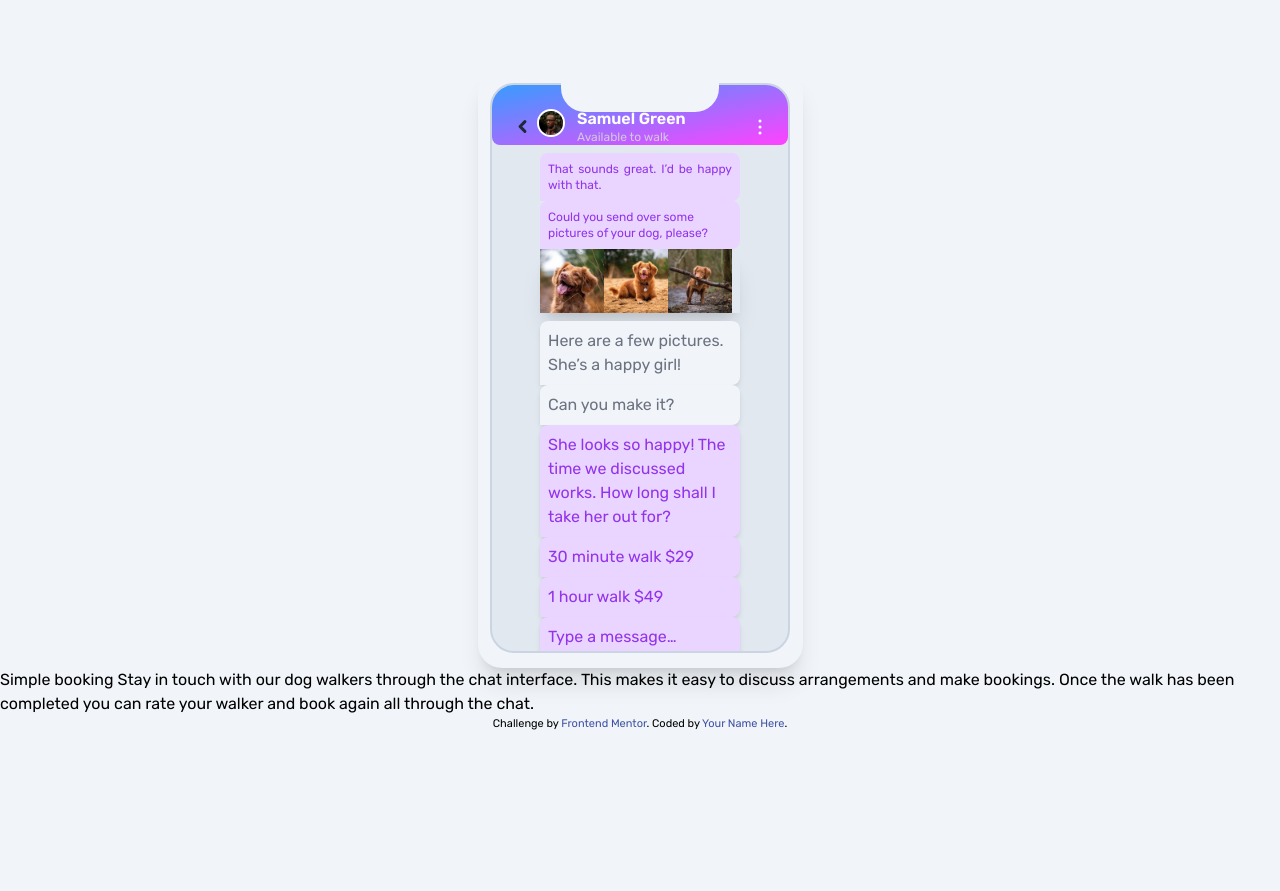
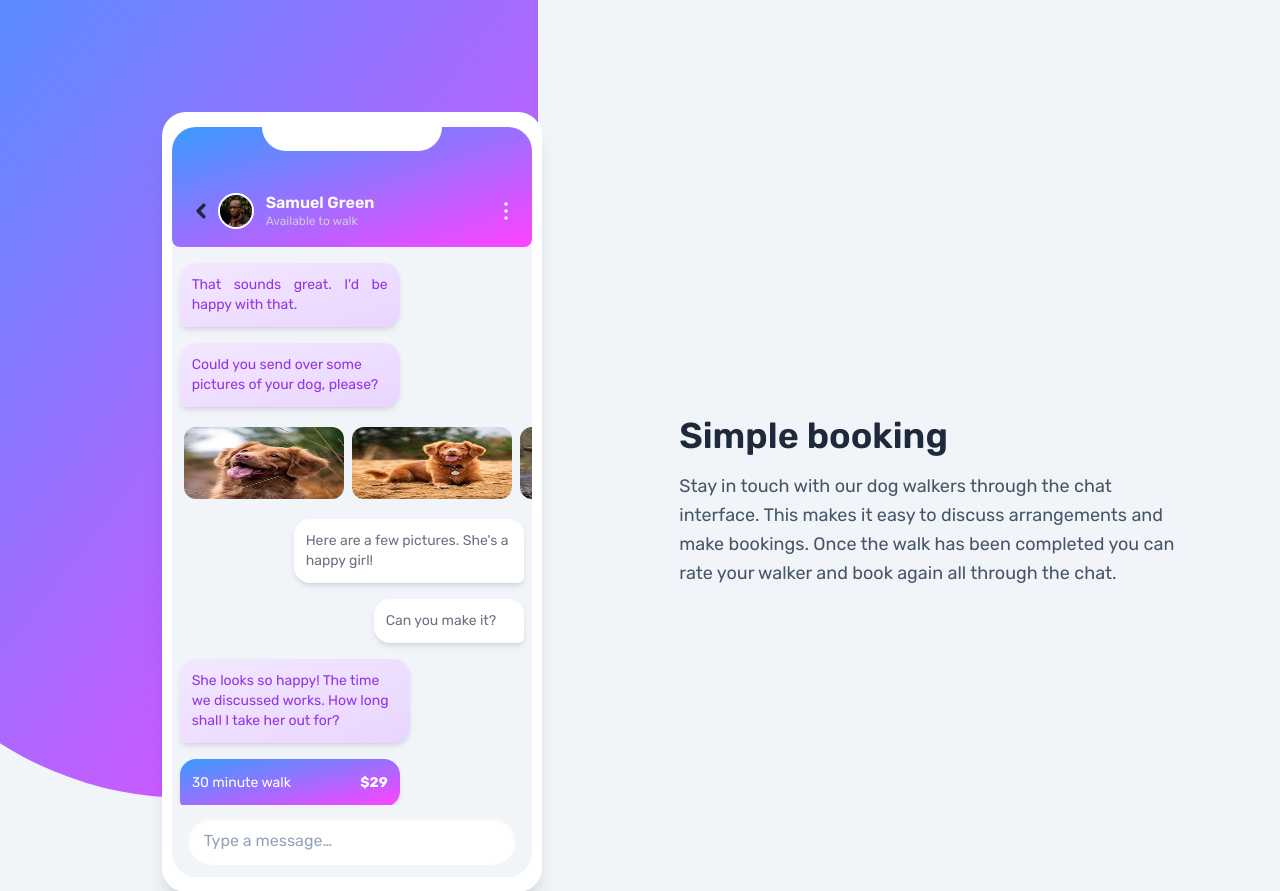
Before and after one commit to DimsuCodes/SBA-4, a plain HTML site: page index.html in a window 1280 px wide. Shown: the top 891 px of the page. Before the commit the page ends 800 px from the top, so only its background shows below. Drawn offline with nearby package versions, Linux system fonts and the light colour scheme.

Commit message:
Added more code and fixed bug errors

```diff
--- a/index.html
+++ b/index.html
@@ -1,111 +1,169 @@
 <!DOCTYPE html>
 <html lang="en">
+
 <head>
   <meta charset="UTF-8">
-  <meta name="viewport" content="width=device-width, initial-scale=1.0"> <!-- displays site properly based on user's device -->
+  <meta name="viewport" content="width=device-width, initial-scale=1.0">
+  <!-- displays site properly based on user's device -->
 
   <link rel="icon" type="image/png" sizes="32x32" href="./images/favicon-32x32.png">
 
   <title>Frontend Mentor | [Challenge Name Here]</title>
-    <script src="https://cdn.tailwindcss.com"></script>
-    <link rel="preconnect" href="https://fonts.googleapis.com">
-<link rel="preconnect" href="https://fonts.gstatic.com" crossorigin>
-<link href="https://fonts.googleapis.com/css2?family=Figtree:ital,wght@0,300..900;1,300..900&family=Outfit:wght@100..900&family=Rubik:ital,wght@0,300..900;1,300..900&display=swap" rel="stylesheet">
-  <!-- Feel free to remove these styles or customise in your own stylesheet 👍 -->
+  <script src="https://cdn.tailwindcss.com"></script>
+  <link rel="preconnect" href="https://fonts.googleapis.com">
+  <link rel="preconnect" href="https://fonts.gstatic.com" crossorigin>
+  <link
+    href="https://fonts.googleapis.com/css2?family=Figtree:ital,wght@0,300..900;1,300..900&family=Outfit:wght@100..900&family=Rubik:ital,wght@0,300..900;1,300..900&display=swap"
+    rel="stylesheet">
+
   <style>
-    .attribution { font-size: 0.6875rem; text-align: center; }
-    .attribution a { color: hsl(228, 45%, 44%); }
+    .attribution {
+      font-size: 0.6875rem;
+      text-align: center;
+    }
+
+    .attribution a {
+      color: hsl(228, 45%, 44%);
+    }
   </style>
 
 </head>
-<body class="bg-slate-100 min-h-screen flex flex-col justify-center items-center font-[Rubik]">
 
-    <!--phone shape-->
-    <div class="relative flex flex-col justify-center items-center md:w-[325px] h-[600px] bg-slate-100 p-2 rounded-3xl shadow-xl">
+<body class="bg-slate-100 min-h-screen flex flex-col justify-between items-center font-[Rubik] overflow-x-hidden">
 
+  <!-- Main Container: Stacks vertically on mobile, places items side-by-side on desktop (lg:) -->
+  <main class="flex flex-col lg:flex-row items-center justify-center gap-12 w-full max-w-6xl mx-auto px-6 py-12 flex-1">
 
-    <!--Inner part of the phone bg-->
+    <!-- Left side: Hero area with background blob & Phone shape -->
+    <div class="relative w-full lg:w-1/2 flex justify-center py-8 lg:py-16">
 
-    <div class="flex flex-col overflow-hidden items-center md:w-[300px] h-[570px] bg-slate-200 border-2 border-slate-300 rounded-3xl">
+      <!-- Purple gradient blob -->
+      <div
+        class="absolute left-[-250px] top-[-150px] w-[700px] h-[900px] rounded-b-full bg-gradient-to-br from-[hsl(210,100%,61%)] to-[hsl(300,100%,63%)] -z-10">
+      </div>
 
+      <!-- Phone shape mockup -->
+      <div
+        class="relative flex flex-col justify-center items-center w-[380px] h-[780px] bg-white p-3 rounded-3xl shadow-xl">
 
+        <!-- Inner part of the phone bg -->
+        <div
+          class="flex flex-col overflow-hidden w-[360px] h-[750px] bg-slate-100 border-1 border-slate-200 rounded-3xl relative">
 
-     <!--app purple bar with avatar-->
+          <!-- App purple header bar with avatar -->
+          <div
+            class="w-full h-[120px] shrink-0 bg-gradient-to-br from-[hsl(210,100%,61%)] to-[hsl(300,100%,63%)] flex items-center px-3 pt-12 rounded-lg text-md">
 
-    <div class="w-full h-[85px] bg-gradient-to-br from-[hsl(210,100%,61%)] to-[hsl(300,100%,63%)] flex items-center px-4 pt-6 rounded-lg text-md">
+            <!-- Back arrow -->
+            <button class="text-white">
+              <svg class="w-[34px] h-[34px] text-gray-800 dark:text-white" aria-hidden="true"
+                xmlns="http://www.w3.org/2000/svg" width="24" height="24" fill="none" viewBox="0 0 24 24">
+                <path stroke="currentColor" stroke-linecap="round" stroke-linejoin="round" stroke-width="2.5"
+                  d="m14 8-4 4 4 4" />
+              </svg>
+            </button>
 
-             <!--Back arrow-->
-        <button class="text-white">
-           <svg class="w-[29px] h-[29px] text-gray-800 dark:text-white" aria-hidden="true" xmlns="http://www.w3.org/2000/svg" width="24" height="24" fill="none" viewBox="0 0 24 24">
-  <path stroke="currentColor" stroke-linecap="round" stroke-linejoin="round" stroke-width="2.5" d="m14 8-4 4 4 4"/>
-</svg>
+            <!-- Avatar image & Name -->
+            <div class="flex flex-row gap-3 items-center">
+              <img class="w-9 h-9 rounded-full border-2 border-white" src="images/avatar.jpg" alt="avatar image">
 
-        </button>
-
-        <!--Avatar image-->
-        <div class="flex flex-row gap-3">
-            <img class="w-7 h-7 rounded-full border-2 border-white" src="images/avatar.jpg" alt="avatar image">
-
-            <!--Availabitlity status and name-->
-            <div class="flex flex-col md:">
-                <span class="text-white font-semibold leading-tight ">Samuel Green</span>
+              <!-- Availability status and name -->
+              <div class="flex flex-col">
+                <span class="text-white font-semibold leading-tight text-base">Samuel Green</span>
                 <span class="text-gray-300 text-xs opacity-90">Available to walk</span>
+              </div>
             </div>
 
-        </div>
-
-        <!--Three dots-->
+            <!-- Three dots option button -->
             <button class="text-white ml-auto">
-                <svg xmlns="http://www.w3.org/2000/svg" fill="none" viewBox="0 0 24 24" stroke-width="1.5" stroke="currentColor" class="size-6">
-                <path stroke-linecap="round" stroke-linejoin="round" d="M12 6.75a.75.75 0 1 1 0-1.5.75.75 0 0 1 0 1.5ZM12 12.75a.75.75 0 1 1 0-1.5.75.75 0 0 1 0 1.5ZM12 18.75a.75.75 0 1 1 0-1.5.75.75 0 0 1 0 1.5Z" />
-                </svg>
+              <svg xmlns="http://www.w3.org/2000/svg" fill="none" viewBox="0 0 24 24" stroke-width="1.5"
+                stroke="currentColor" class="size-7">
+                <path stroke-linecap="round" stroke-linejoin="round"
+                  d="M12 6.75a.75.75 0 1 1 0-1.5.75.75 0 0 1 0 1.5ZM12 12.75a.75.75 0 1 1 0-1.5.75.75 0 0 1 0 1.5ZM12 18.75a.75.75 0 1 1 0-1.5.75.75 0 0 1 0 1.5Z" />
+              </svg>
             </button>
 
+          </div>
 
-     </div>
+          <!-- Scrollable message thread -->
+          <section id="text-messages" class="flex-1 overflow-y-auto">
+            <div class="py-2 flex flex-col text-sm">
+              <div
+                class="w-[220px] bg-gradient-to-br from-purple-100 to-purple-200 text-purple-600 flex px-3 py-3 rounded-2xl rounded-bl-md m-2 shadow-md">
+                <span class="flex text-justify">That sounds great. I'd be happy with that.</span>
+              </div>
 
+              <div
+                class="w-[220px] bg-gradient-to-br from-purple-100 to-purple-200 text-purple-600 flex px-3 py-3 rounded-2xl rounded-bl-md m-2 shadow-md">
+                <span>Could you send over some pictures of your dog, please?</span>
+              </div>
 
-     <div class="py-2 py-2 flex-col text-xs">
-        <div class="w-[200px] bg-purple-200 text-purple-600 flex px-2 py-2 rounded-tl-lg rounded-tr-lg rounded-br-lg ">
-             <span class=" flex text-justify">That sounds great. I’d be happy with that.</span>
+              <!-- Dog images -->
+              <div class="flex h-20 justify-self-end m-2 self-end">
+                <img class="m-1 rounded-xl" src="images/dog-image-1.jpg" alt="dog 1">
+                <img class="m-1 rounded-xl" src="images/dog-image-2.jpg" alt="dog 2">
+                <img class="m-1 rounded-xl" src="images/dog-image-3.jpg" alt="dog 3">
+              </div>
+
+              <div
+                class="w-[230px] bg-white text-gray-500 flex px-3 py-3 rounded-2xl rounded-br-md shadow-md self-end m-2">
+                <span>Here are a few pictures. She's a happy girl!</span>
+              </div>
+
+              <div
+                class="w-[150px] bg-white text-gray-500 flex px-3 py-3 rounded-2xl rounded-br-md shadow-md self-end m-2">
+                <span>Can you make it?</span>
+              </div>
+
+              <div
+                class="w-[230px] bg-gradient-to-br from-purple-100 to-purple-200 text-purple-600 flex px-3 py-3 rounded-2xl rounded-bl-md m-2 shadow-md">
+                <span>She looks so happy! The time we discussed works. How long shall I take her out for?</span>
+              </div>
+
+              <div
+                class="w-[220px] h-12 bg-gradient-to-br from-[hsl(210,100%,61%)] to-[hsl(300,100%,63%)] text-white flex items-center px-3 py-3 rounded-2xl rounded-bl-md m-2 shadow-md">
+                <span>30 minute walk</span><span class="ml-auto font-bold">$29</span>
+              </div>
+
+              <div
+                class="w-[220px] h-12 bg-gradient-to-br from-[hsl(210,100%,61%)] to-[hsl(300,100%,63%)] text-white flex items-center px-3 py-3 rounded-2xl rounded-bl-md m-2 shadow-md">
+                <span>1 hour walk</span><span class="ml-auto font-bold">$49</span>
+              </div>
+            </div>
+          </section>
+
+          <!-- Pinned message input bar -->
+          <div class="w-full shrink-0 px-4 py-3">
+            <div class="w-full bg-white text-slate-400 flex items-center px-4 py-3 rounded-full shadow-inner">
+              <span>Type a message…</span>
+            </div>
+          </div>
+
+          <!-- White notch area -->
+          <div class="absolute top-0 left-1/2 -translate-x-1/2 w-[180px] h-6 bg-white rounded-b-3xl z-20"></div>
+
         </div>
+      </div>
 
-        <div class="w-[200px] bg-purple-200 text-purple-600 flex px-2 py-2 rounded-tl-lg rounded-tr-lg rounded-br-lg "><span>Could you send over some pictures of your dog, please?</span></div>
+    </div>
 
-        <!--Dog images-->
-        <div class="flex h-16 shadow-xl justify-start">
-            <img src="images/dog-image-1.jpg" alt="">
-            <img src="images/dog-image-2.jpg" alt="">
-            <img src="images/dog-image-3.jpg" alt="">
-        </div></div>
+    <!-- Right side: Text details description -->
+    <section class="flex flex-col max-w-prose lg:w-1/2 text-center lg:text-left px-4 py-8">
+      <h1 class="text-4xl font-semibold text-slate-800 mb-4">Simple booking</h1>
+      <p class="text-slate-600 leading-relaxed text-lg">
+        Stay in touch with our dog walkers through the chat interface. This makes it easy to
+        discuss arrangements and make bookings. Once the walk has been completed you can rate
+        your walker and book again all through the chat.
+      </p>
+    </section>
 
+  </main>
 
-        <div class="w-[200px] bg-slate-100 text-gray-500 flex px-2 py-2 rounded-tl-lg rounded-tr-lg rounded-br-lg shadow-md"><span> Here are a few pictures. She’s a happy girl!</span></div>
-
-
-        <div class="w-[200px] bg-slate-100 text-gray-500 flex px-2 py-2 rounded-tl-lg rounded-tr-lg rounded-br-lg shadow-md"><span> Can you make it?</span></div>
-
-
-        <div class="w-[200px] bg-purple-200 text-purple-600 flex px-2 py-2 rounded-tl-lg rounded-tr-lg rounded-br-lg shadow-md"><span>She looks so happy! The time we discussed works. How long shall I take her out for?</span></div>
-        <div class="w-[200px] bg-purple-200 text-purple-600 flex px-2 py-2 rounded-tl-lg rounded-tr-lg rounded-br-lg shadow-md"><span> 30 minute walk $29</span></div>
-        <div class="w-[200px] bg-purple-200 text-purple-600 flex px-2 py-2 rounded-tl-lg rounded-tr-lg rounded-br-lg shadow-md"><span> 1 hour walk $49</span></div>
-        <div class="w-[200px] bg-purple-200 text-purple-600 flex px-2 py-2 rounded-tl-lg rounded-tr-lg rounded-br-lg shadow-md"><span>Type a message…</span></div>
-</div>
-
-  <!--White notch area-->
-   <div class="absolute top-2 left-1/2 -translate-x-1/2 w-[158px] h-9 bg-slate-100 rounded-b-3xl z-20"></div>
-
-</div>
-</div>
-  Simple booking
-
-  Stay in touch with our dog walkers through the chat interface. This makes it easy to
-  discuss arrangements and make bookings. Once the walk has been completed you can rate
-  your walker and book again all through the chat.
-
-  <footer class="attribution">
+  <footer class="attribution py-4">
     Challenge by <a href="https://www.frontendmentor.io?ref=challenge">Frontend Mentor</a>.
     Coded by <a href="#">Your Name Here</a>.
   </footer>
+
 </body>
+
 </html>
```
